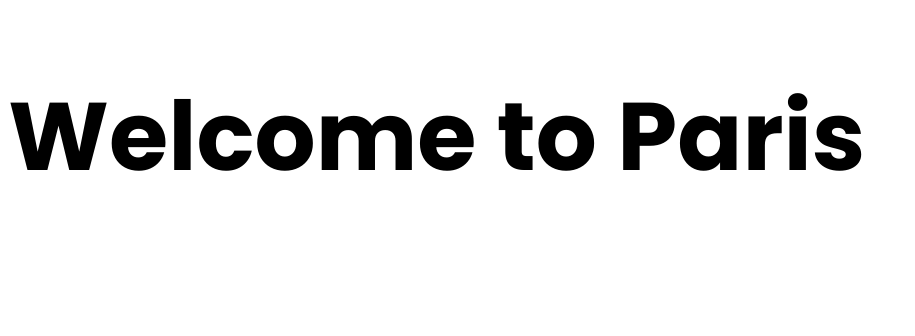
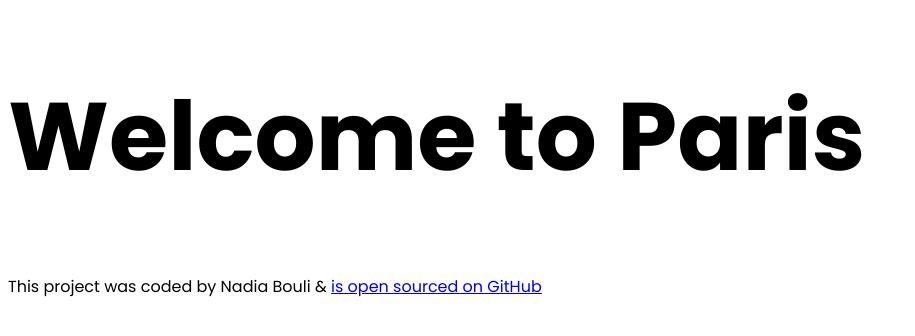
Before and after one commit to NadiasCodes/Responsive-Add-On-Project, a plain HTML site: page index.html in a window 1280 px wide. Shown: the whole page, without its empty margins (0-915 px from the left). Drawn offline with Linux system fonts and the light colour scheme.

Commit message:
added a link for GitHub repository

```diff
--- a/index.html
+++ b/index.html
@@ -14,5 +14,11 @@
   </head>
   <body>
     <h1>Welcome to Paris</h1>
+    <footer>
+      This project was coded by Nadia Bouli &
+      <a href="https://github.com/NadiasCodes/Responsive-Add-On-Project"
+        >is open sourced on GitHub</a
+      >
+    </footer>
   </body>
 </html>
```
